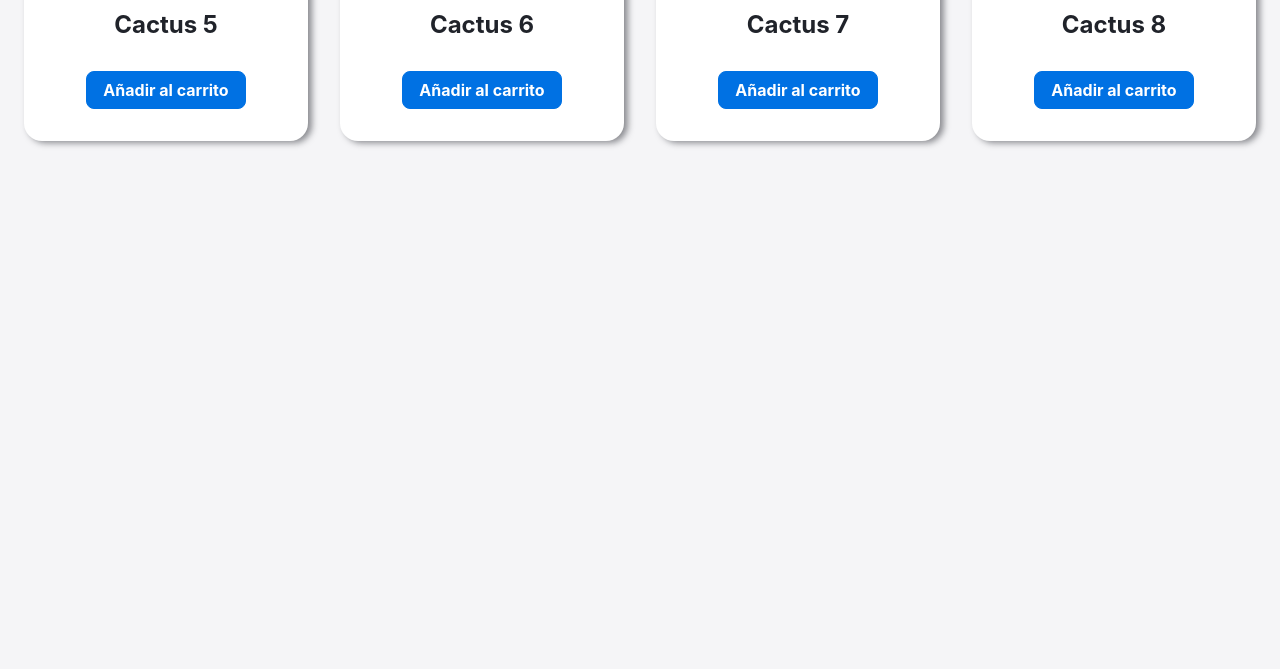
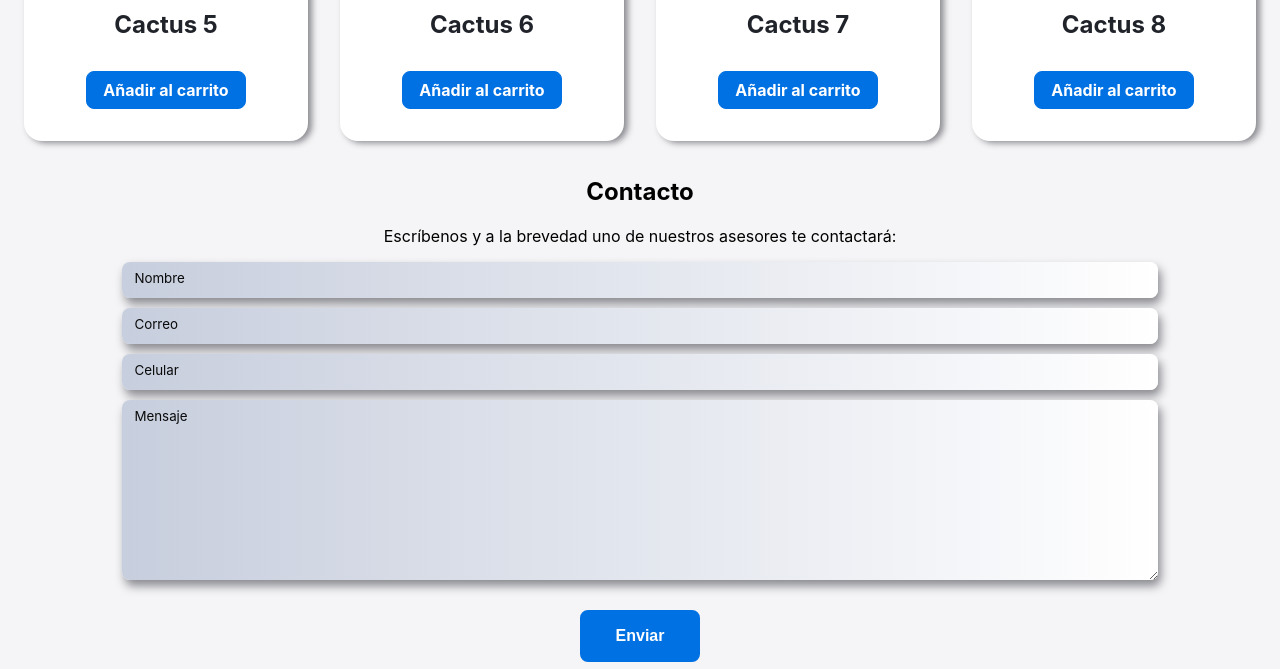
Before and after one commit to fabriciopizarro/Cactus-store0.1, a plain HTML site: page index.html in a window 1280 px wide. Shown: the part 2003-2672 px from the top of the page. Before the commit the page ends 2168 px from the top, so only its background shows below. Drawn offline with nearby package versions, Linux system fonts and the light colour scheme.

Commit message:
section contacto agregado

```diff
--- a/index.html
+++ b/index.html
@@ -157,6 +157,26 @@
             </div>
         </div>
     </section>
+    <!-- aqui -->
+
+    <section id="contacto" class="contacto animate__animated animate__rotateInUpLeft">
+        <div class="contacto-container">
+            <h2>Contacto</h2>
+            <p>Escríbenos y a la brevedad uno de nuestros asesores te contactará:</p>
+            <form class="contacto-form">
+                <input type="text" placeholder="Nombre" name="nombre" class="contacto-input" required pattern="^[a-zA-ZÀ-ÿ\u00f1\u00d1]+(\s*[a-zA-ZÀ-ÿ\u00f1\u00d1]*)*[a-zA-ZÀ-ÿ\u00f1\u00d1]+$" title="No se aceptan caracteres especiales ni números" />
+                <input type="email" placeholder="Correo" name="email" class="contacto-input" required />
+                <input type="number" id="celular" placeholder="Celular" name="celular" class="contacto-input" min="900000000" max="999999999" required />
+                <textarea type="text" placeholder="Mensaje" name="mensaje" cols="50" rows="10" class="contacto-input" required></textarea> <br>
+
+                <input class="form-submit" type="submit" value="Enviar">
+            </form>
+
+
+
+
+        </div>
+    </section>
 
 </body>
 
```
